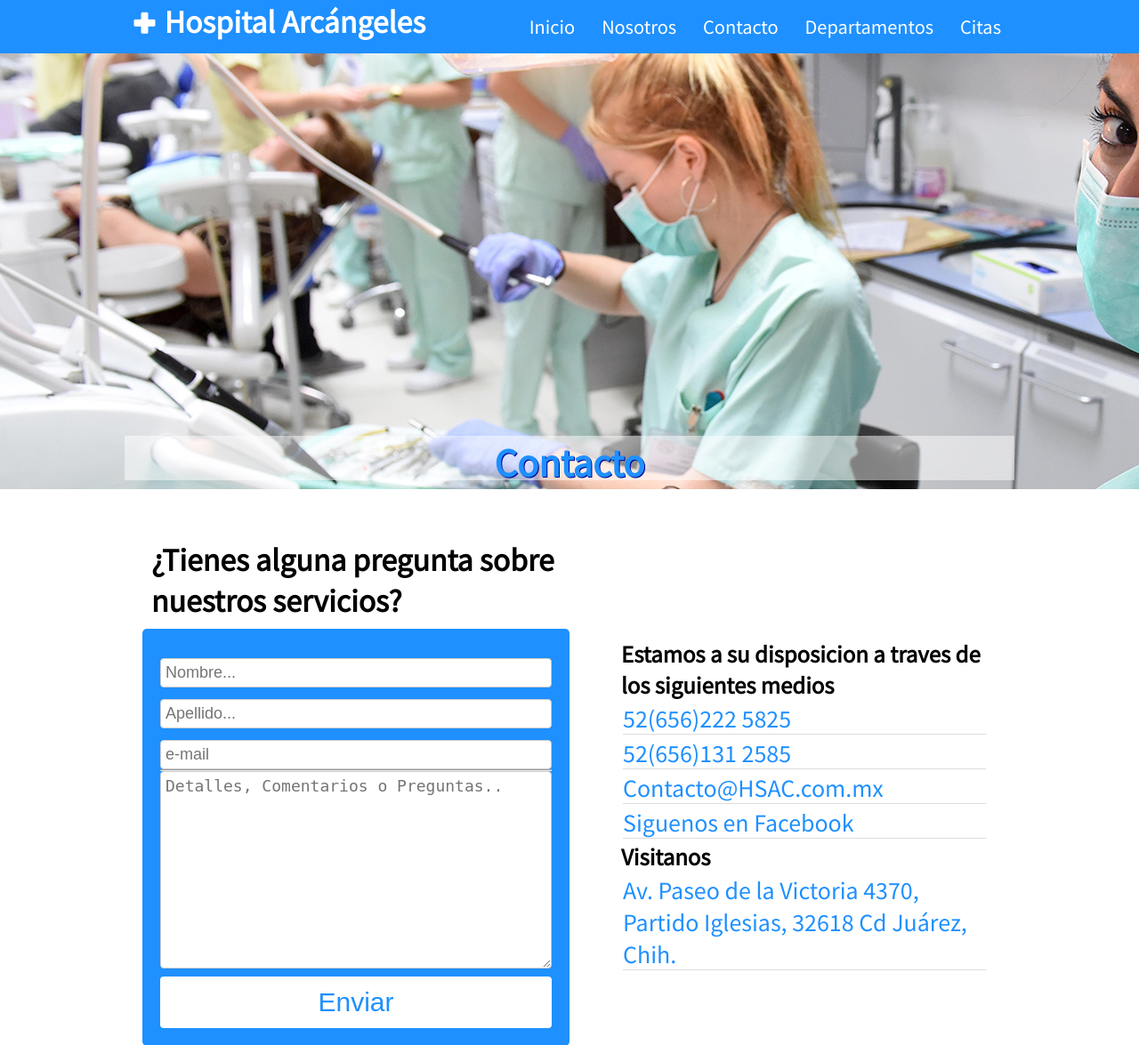
After one commit to AL154131/HospitalArcangeles, a PHP site: page /Paginas/Contacto.php in a window 1280 px wide. The commit adds this page. Shown: the top 1175 px of the page at 89% size. Run offline with PHP 8.4, Linux system fonts and the light colour scheme.

Commit message:
COntacto

```diff
--- a/Estilos/Banner.css
+++ b/Estilos/Banner.css
@@ -4,8 +4,8 @@
 }
 
 #banner img {
-    width: 100%;
-    height: 100%;
+    width: 1920px;
+    height: 700px;
 }
 
 #banner .contenedor{
@@ -22,6 +22,18 @@
     font-size: 28px;
 }
 
+#banner h3{
+    position: absolute;
+    text-align: center;
+    font-size: 40px;
+    background: rgba(255, 255, 255, 0.5);
+    color: dodgerblue;
+    text-shadow: 1px 1px darkblue;
+    width: 100%;
+    height: 50px;
+    bottom: -240px;
+}
+
 #banner a{
     display: block;
     width: 130px;
@@ -33,7 +45,7 @@
 }
 
 #banner a:hover{
-    background: rgba(30, 144, 255, 0.7)
+    background: rgba(30, 144, 255, 0.7);
 }
 
 @media (min-width: 480px){
--- /dev/null
+++ b/Estilos/Contacto.css
@@ -0,0 +1,108 @@
+.Contacto{
+    width: 1000px;
+    max-width: 90%;
+    margin: 0px auto;
+    position: inherit;
+    height: auto;
+    padding: 20px;
+}
+.Contacto h1{
+    width: 50%;
+    padding: 10px;
+}
+.ContenedorF{
+    width: 50%;
+    float: left;
+    border-radius: 5px;
+    background-color: dodgerblue;
+    padding: 20px;
+    clear: both;
+    font-size: 30px;
+    color: white;
+
+}
+
+.row:after{
+    content:"";
+    display: table;
+    clear: both;
+}
+
+
+
+.ContenedorF input[type=text], select, textarea {
+    width: 100%;
+    padding: 5px;
+    font-size: 18px;
+    border: 1px solid #ccc;
+    border-radius: 4px;
+    resize: vertical;
+}
+
+.ContenedorF label {
+  padding: 12px 12px 12px 0;
+  display: inline-block;
+}
+
+#mapa iframe{
+    padding: 50px;
+    width: 100%;
+}
+.ContenedorF input[type=submit] {
+    width: 100%;
+    font-size: 30px;
+    background-color: white;
+    color: dodgerblue;
+    padding: 12px 20px;
+    border: none;
+    border-radius: 4px;
+    cursor: pointer;
+    float: right;
+}
+
+.ContactoN{
+    width: 45%;
+    float: right;
+    padding: 10px;
+}
+
+.Contacto table{
+    width: 100%;
+}
+
+.ContactoN tr,tr a{
+    cursor: pointer;
+    list-style: none;
+    color: dodgerblue;
+    font-size: 25px;
+    text-decoration: none;
+    width: 100%;
+}
+
+.ContactoN tr a:hover{
+    text-decoration: none;
+    background: dodgerblue;
+    color: white;
+    border-radius: 5px;
+}
+.ContactoN tr:hover{
+    text-decoration: none;
+    background: dodgerblue;
+    color: white;
+}
+
+.ContactoN td,td{
+    border-bottom: 1px solid #ddd;
+}
+
+@media (max-width: 630px){
+    .ContactoN {
+        float: none;
+        align-content: center;
+    }
+    .ContactoF{
+        float: none;
+        align-content: center;
+    }
+
+}
--- a/Estilos/Estilos.css
+++ b/Estilos/Estilos.css
@@ -3,7 +3,8 @@
 @import url('Banner.css');
 @import url('blog.css');
 @import url('Departamentos.css');
-
+@import url('Nosotros.css');
+@import url('Contacto.css');
 *{
     margin: 0;
     padding: 0;
--- a/Librerias/EncabezadoPie.phtml
+++ b/Librerias/EncabezadoPie.phtml
@@ -8,7 +8,7 @@
             <nav class="menu">
                 <a href="index.php">Inicio</a>
                 <a href="Paginas/Nosotros.php">Nosotros</a>
-                <a href="">Contacto</a>
+                <a href="Paginas/Contacto.php">Contacto</a>
                 <a href="">Departamentos</a>
                 <a href="Paginas/Citas.php">Citas</a>
             </nav>
@@ -24,7 +24,7 @@
             <nav class="menu">
                 <a href="../index.php">Inicio</a>
                 <a href="Nosotros.php">Nosotros</a>
-                <a href="">Contacto</a>
+                <a href="Contacto.php">Contacto</a>
                 <a href="">Departamentos</a>
                 <a href="Citas.php">Citas</a>
             </nav>
--- /dev/null
+++ b/Paginas/Contacto.php
@@ -0,0 +1,88 @@
+<!DOCTYPE html>
+<html>
+<head>
+	<meta charset="utf-8">
+	<title>Nosotros</title>
+	<link rel="stylesheet" href="../Estilos/Estilos.css">
+    <link rel="stylesheet" href="../Estilos/fontello.css">
+</head>
+<body>
+    <header>
+        <?php
+            include("../Librerias/EncabezadoPie.phtml");
+            subcabecera();
+        ?>
+    </header>
+
+    <main>
+        <section id="banner">
+            <img src="../Imagenes/Banner/3.jpg" alt="">
+            <div class="contenedor">
+                <h3>Contacto</h3>
+            </div>
+        </section>
+    </main>
+
+    <div class="Contacto">
+        <form action="Contacto.php">
+        <h1>¿Tienes alguna pregunta sobre nuestros servicios?</h1>
+        <div class="ContenedorF">
+            <div class="row">
+                <div class="col-75">
+                    <input type="text" name="Nombre" placeholder="Nombre...">
+                </div>
+            </div>
+            <div class="row">
+                <div class="col-75">
+                    <input type="text" name="Apellido" placeholder="Apellido...">
+                </div>
+            </div>
+            <div class="row">
+                <div class="col-75">
+                    <input type="text" name="EMail" placeholder="e-mail">
+                </div>
+            </div><hr>
+            <div class="row">
+                <div class="col-75">
+                    <textarea name="Mensaje" id="Mensaje" placeholder="Detalles, Comentarios o Preguntas.." cols="30" rows="10"></textarea>
+                </div>
+            </div>
+            <div class="row">
+                <input type="submit" value="Enviar">
+            </div>
+        </div>
+        </form>
+        <br><br>
+        <div class="ContactoN">
+            <h2>Estamos a su disposicion a traves de los siguientes medios</h2>
+            <table>
+                    <tr>
+                        <td>52(656)222 5825</td>
+                    </tr>
+                    <tr>
+                        <td>52(656)131 2585</td>
+                    </tr>
+                    <tr>
+                        <td>Contacto@HSAC.com.mx</td>
+                    </tr>
+                    <tr>
+                        <td><a href="https://www.Facebook.com">Siguenos en Facebook</a></td>
+                    </tr>
+            </table>
+            <h2>Visitanos</h2>
+            <table>
+                    <tr>
+                        <td><a href="#mapa">Av. Paseo de la Victoria 4370, Partido Iglesias, 32618 Cd Juárez, Chih.</a></td>
+                    </tr>
+            </table>
+        </div>
+    </div>
+    <div id="mapa">
+        <iframe src="https://www.google.com/maps/embed?pb=!1m18!1m12!1m3!1d3395.1659494409014!2d-106.4087546848454!3d31.684030981315832!2m3!1f0!2f0!3f0!3m2!1i1024!2i768!4f13.1!3m3!1m2!1s0x86e75eaabec7322b%3A0x426ef2f7dc336d2e!2sHospital+Star+M%C3%A9dica+Ciudad+Ju%C3%A1rez!5e0!3m2!1ses-419!2smx!4v1556138467434!5m2!1ses-419!2smx" width="1920" height="400" frameborder="0" style="border:0" allowfullscreen></iframe>
+    </div>
+    <footer>
+        <?php
+            pie();
+        ?>
+    </footer>
+</body>
--- a/index.php
+++ b/index.php
@@ -20,7 +20,7 @@
             <div class="contenedor">
                 <h2>Protegiendo su salud</h2>
                 <p>La mejor proteccion para sus seres queridos</p>
-                <a href="">Encuentranos</a>
+                <a href="Paginas/Contacto.php#mapa">Encuentranos</a>
             </div>
         </section>
     </main>
```
Also changed, not shown: other parts of Estilos/Estilos.css (+0 -77 lines), Estilos/Nosotros.css (added, +148 -0 lines), Paginas/Nosotros.php (+29 -5 lines), Imagenes/Nosotros/Instalaciones.jpg (deleted), Imagenes/Nosotros/Instalaciones/Instalaciones.jpg (added), Imagenes/Nosotros/Instalaciones/Ofta.jpg (added), Imagenes/Nosotros/Instalaciones/Partos.jpg (added), Imagenes/Nosotros/Instalaciones/Quirofano.jpg (added), Imagenes/Nosotros/Instalaciones/Salas.jpg (added).
